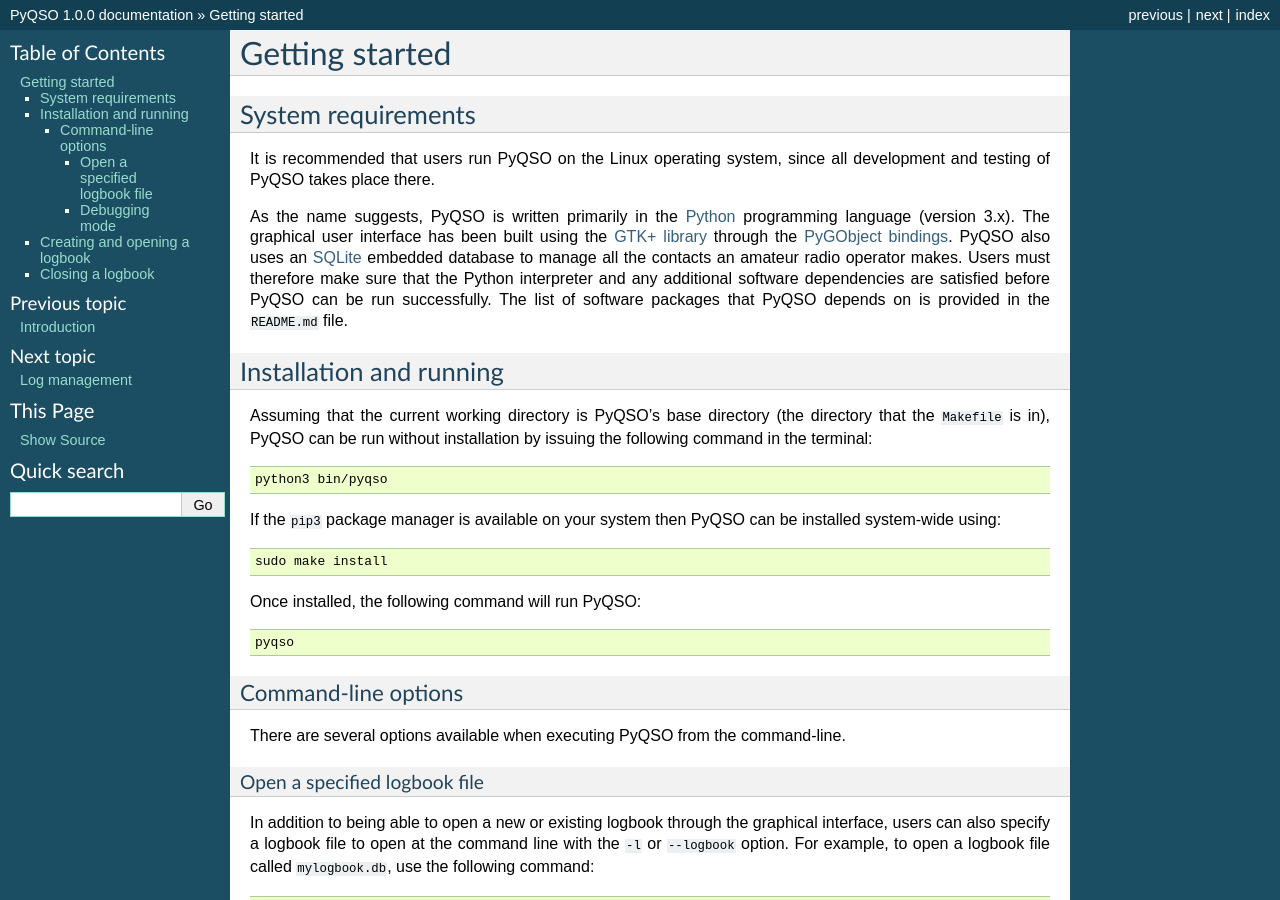
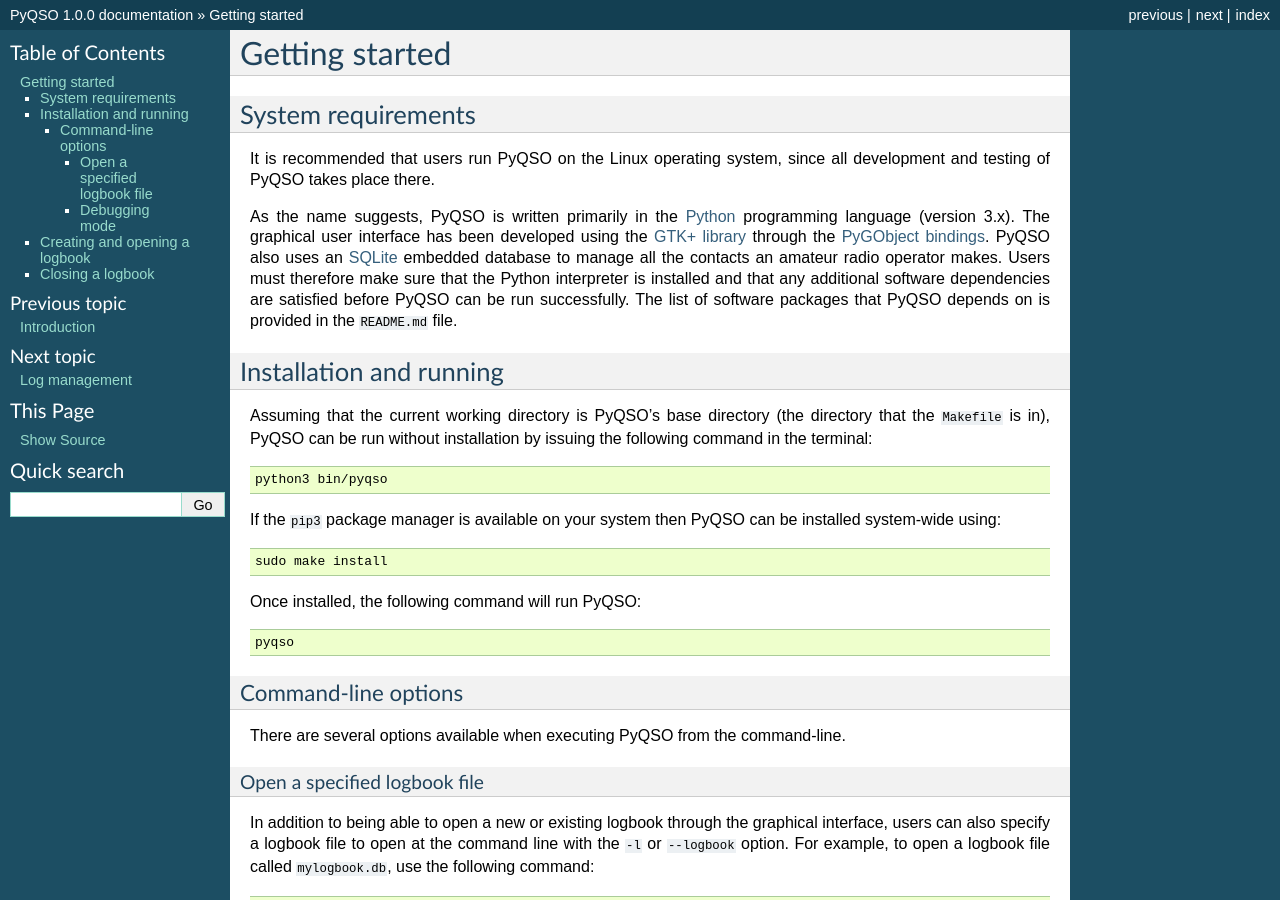
Before and after one commit to ctjacobs/pyqso, a Sphinx documentation site: the page built from docs/source/getting_started.rst, in a window 1280 px wide and 900 px high. Built offline with Sphinx 7.4.7, drawn with Linux system fonts in a browser that asks for light colours.

Commit message:
Small improvements to the Getting Started section.

```diff
--- a/docs/source/getting_started.rst
+++ b/docs/source/getting_started.rst
@@ -8,11 +8,11 @@
 since all development and testing of PyQSO takes place there.
 
 As the name suggests, PyQSO is written primarily in the `Python <https://www.python.org/>`_
-programming language (version 3.x). The graphical user interface has been built using
+programming language (version 3.x). The graphical user interface has been developed using
 the `GTK+ library <https://www.gtk.org/>`_ through the `PyGObject bindings <https://pygobject.readthedocs.io>`_. PyQSO also uses an
 `SQLite <https://www.sqlite.org/>`_ embedded database to manage all the contacts an amateur radio
 operator makes. Users must therefore make sure that the Python
-interpreter and any additional software dependencies are satisfied
+interpreter is installed and that any additional software dependencies are satisfied
 before PyQSO can be run successfully. The list of software packages that
 PyQSO depends on is provided in the ``README.md`` file.
 
```
